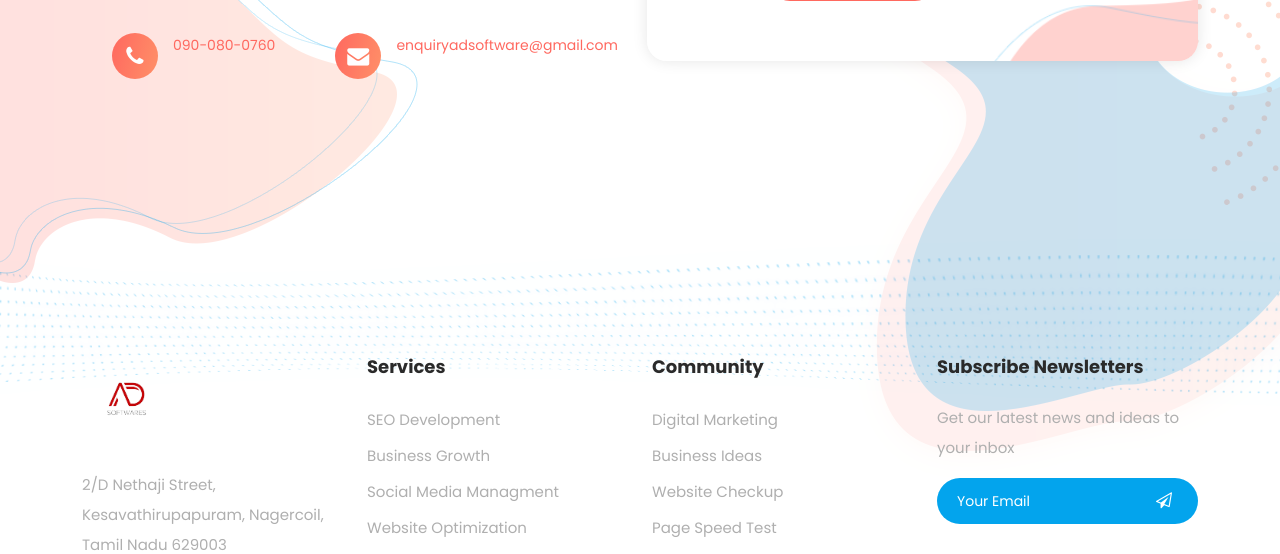
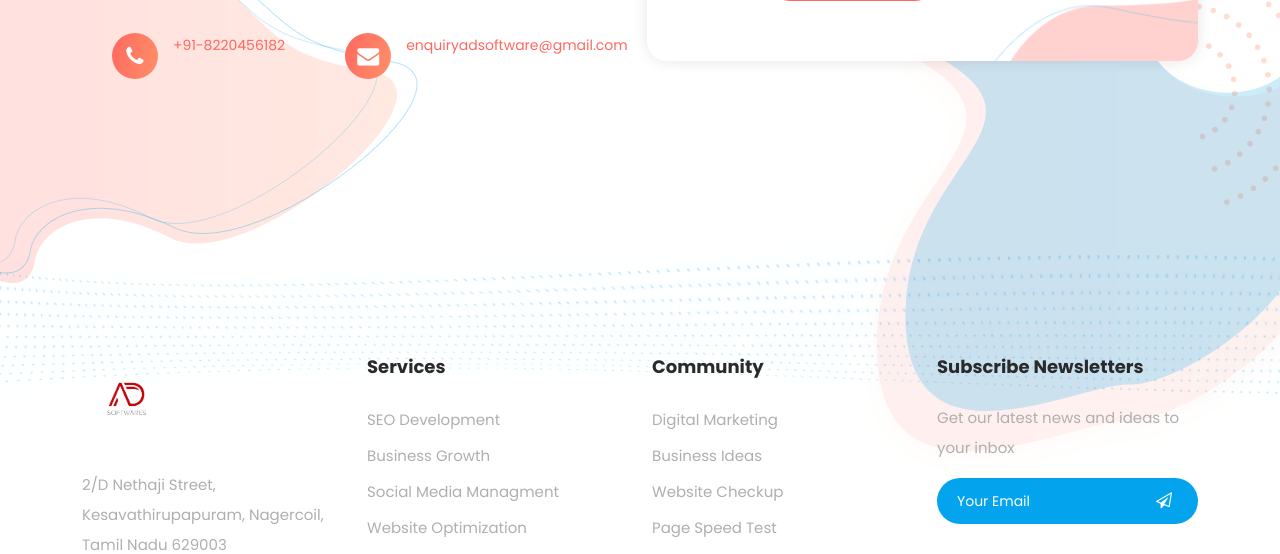
Before and after one commit to gokuldev1/ad, a Django app: page / in a window 1280 px wide. Shown: the part 3859-4413 px from the top of the page. Run offline with Django 5.2, Linux system fonts and the light colour scheme; some libraries are stand-ins or nearby versions.

Commit message:
Update index.html

```diff
--- a/adsoftwares/app/templates/index.html
+++ b/adsoftwares/app/templates/index.html
@@ -539,7 +539,7 @@
               <iframe src="https://www.google.com/maps/embed?pb=!1m17!1m12!1m3!1d3949.184095247082!2d77.430612!3d8.184202!2m3!1f0!2f0!3f0!3m2!1i1024!2i768!4f13.1!3m2!1m1!2zOMKwMTEnMDMuMSJOIDc3wrAyNSc1MC4yIkU!5e0!3m2!1sen!2sin!4v1741531696339!5m2!1sen!2sin" width="100%" height="360px" frameborder="0" style="border:0" allowfullscreen=""></iframe>
             </div>
             <div class="info">
-             <span><i class="fa fa-phone"></i> <a href="tel:0900800760">090-080-0760</a></span>
+             <span><i class="fa fa-phone"></i> <a href="tel:+91-8220456182">+91-8220456182</a></span>
 <span><i class="fa fa-envelope"></i>
     <a href="mailto:enquiryadsoftware@gmail.com">enquiryadsoftware@gmail.com</a><br>
 
```
